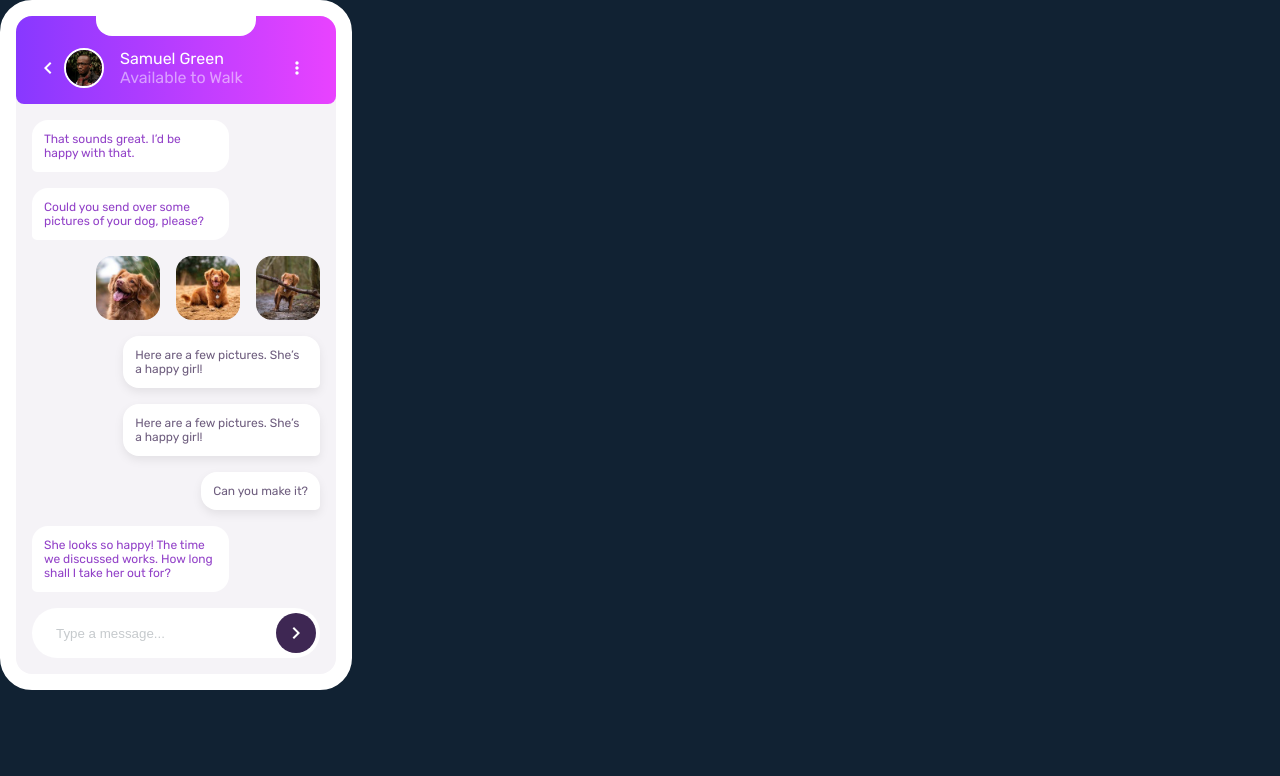
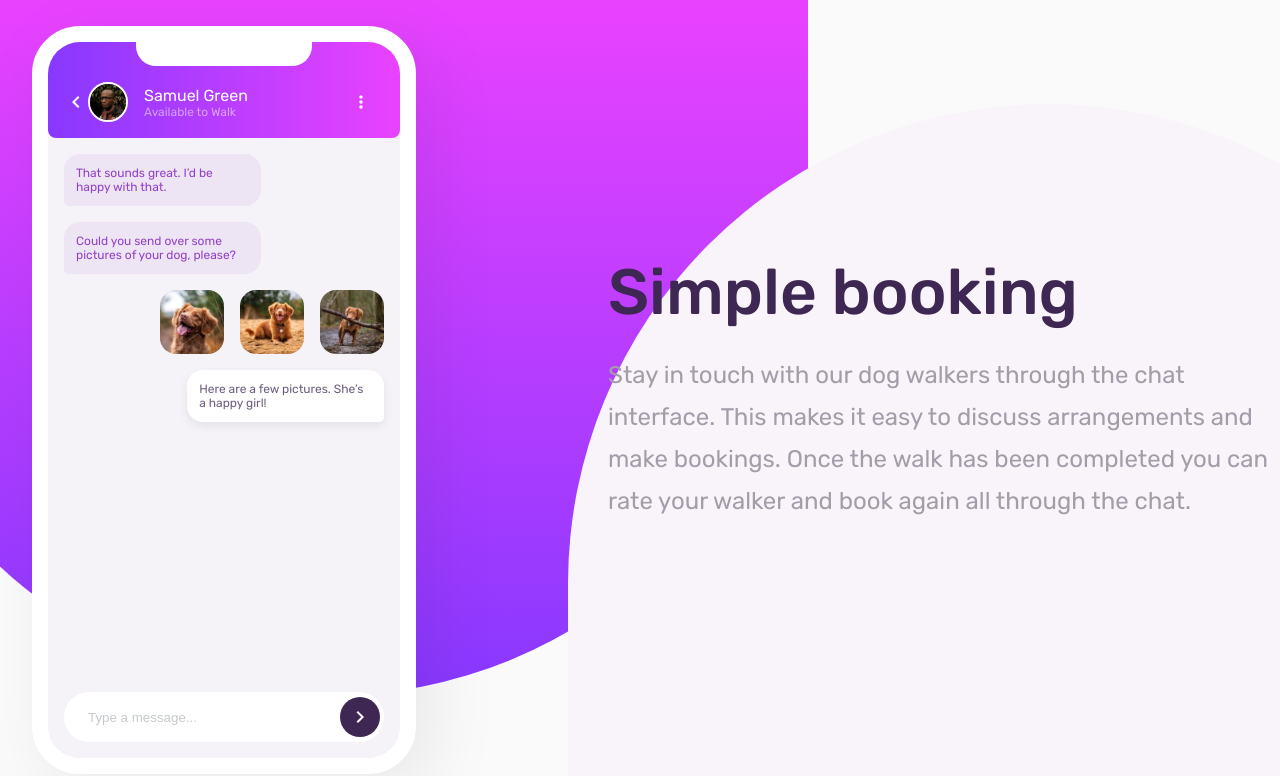
Before and after one commit to Andrew-Neely-82/fe-chat-app-css-illustration, a React (Vite) app: page / in a window 1280 px wide. Shown: the top 776 px of the page. Built offline with nearby package versions, Linux system fonts and the light colour scheme.

Commit message:
desktop version complete

```diff
--- a/src/App.jsx
+++ b/src/App.jsx
@@ -3,9 +3,15 @@ import "./App.scss";
 
 function App() {
   return (
-    <>
-      <Phone />
-    </>
+    <main>
+      <section className="phone-section">
+        <Phone />
+      </section>
+      <section className="hero">
+        <h1 className="title">Simple booking</h1>
+        <p className="summary">Stay in touch with our dog walkers through the chat interface. This makes it easy to discuss arrangements and make bookings. Once the walk has been completed you can rate your walker and book again all through the chat.</p>
+      </section>
+    </main>
   );
 }
 
--- a/src/App.scss
+++ b/src/App.scss
@@ -21,7 +21,7 @@ $colors: (
 
 body {
   margin: 0;
-  background-color: #123;
+  background: #fafafa;
   font-family: "Rubik", sans-serif;
   font-optical-sizing: auto;
   font-style: normal;
@@ -32,17 +32,62 @@ body {
   color: map-get($colors, placeholder);
 }
 
+main {
+  position: relative;
+  display: grid;
+  grid-template-columns: repeat(2, 1fr);
+  height: 100dvh;
+  overflow: hidden;
+
+  $blob-width: 60rem;
+  $blob-lateral: -9.5rem;
+
+  &::before,
+  &::after {
+    content: "";
+    position: absolute;
+    z-index: -10;
+    width: $blob-width;
+    height: 87dvh;
+  }
+
+  &::before {
+    top: 0;
+    left: $blob-lateral;
+    @include backgroundGradient(0deg);
+    border-radius: 0 0 50rem 50rem;
+  }
+
+  &::after {
+    bottom: 0;
+    right: calc($blob-lateral + $blob-lateral + 3.5rem);
+    background: #f9f4fa;
+    border-radius: 100rem 100rem 0 0;
+  }
+}
+
+.phone-section {
+  display: grid;
+  place-content: center;
+  justify-content: end;
+  margin-right: 12rem;
+}
+
 .phone {
+  display: grid;
+  place-items: center;
   background: white;
   border: 1rem solid white;
-  border-radius: 2rem;
-  width: 20rem;
+  border-radius: 3rem;
+  width: 22rem;
+  height: fit-content;
+  filter: drop-shadow(1rem 1rem 2rem #00000012);
 
   .phone-screen {
     display: flex;
     flex-direction: column;
     position: relative;
-    border-radius: 1rem;
+    border-radius: 2rem;
     overflow: hidden;
     background-color: map-get($colors, background);
     width: 100%;
@@ -54,8 +99,8 @@ body {
       right: 25%;
       background: white;
       width: 50%;
-      height: 1.25rem;
-      border-radius: 0 0 1rem 1rem;
+      height: 1.5rem;
+      border-radius: 0 0 1.25rem 1.25rem;
     }
 
     .contact-header {
@@ -64,7 +109,7 @@ body {
       align-items: center;
       color: white;
       @include backgroundGradient(90deg);
-      padding-top: 1rem;
+      padding-top: 1.5rem;
       border-radius: 0 0 0.5rem 0.5rem;
 
       .contact-info-container {
@@ -77,6 +122,22 @@ body {
           border-radius: 100dvw;
           width: 2.25rem;
         }
+
+        .container-name-status {
+          display: grid;
+          grid-template-columns: repeat(1, 1fr);
+          margin-left: 1rem;
+
+          .contact-status {
+            opacity: 0.5;
+            font-size: 12px;
+          }
+        }
+      }
+
+      .more-section {
+        display: flex;
+        justify-content: center;
       }
     }
 
@@ -91,7 +152,7 @@ body {
         gap: 1rem;
 
         .received-message {
-          background: white;
+          background: #ede4f4;
           color: map-get($colors, sender);
           border-bottom-left-radius: 0.3rem !important;
         }
@@ -128,6 +189,47 @@ body {
           }
         }
       }
+
+      .services-container {
+        display: flex;
+        flex-direction: column;
+        align-items: flex-start;
+        gap: 1rem;
+        margin-top: 1rem;
+
+        .services-bubble {
+          display: flex;
+          justify-content: space-between;
+          align-items: center;
+          color: white;
+          @include backgroundGradient(270deg);
+          border-radius: 0.75rem;
+          border-bottom-left-radius: 0.25rem;
+          padding: 0.75rem;
+          width: 70%;
+
+          div {
+            display: flex;
+            align-items: center;
+            align-content: center;
+            font-size: 12px;
+
+            input {
+              margin: 0;
+            }
+
+            label {
+              padding-inline: 0.5rem;
+              font-size: 12px;
+            }
+          }
+
+          span {
+            font-weight: 600;
+            padding-inline: 1rem;
+          }
+        }
+      }
     }
 
     .message-box {
@@ -137,6 +239,8 @@ body {
       align-items: center;
       width: calc(100% - 2rem);
       padding: 1rem;
+      z-index: 10;
+      background: map-get($colors, background);
 
       input {
         width: 100%;
@@ -171,21 +275,78 @@ body {
   }
 }
 
-.container-name-status {
+.hero {
   display: grid;
-  grid-template-columns: repeat(1, 1fr);
-  margin-left: 1rem;
+  place-content: center;
+  align-items: start;
+  justify-content: start;
 
-  .contact-status {
-    opacity: 0.5;
+  .title {
+    font-size: 4rem;
+    font-weight: 500;
+    color: map-get($colors, heading);
+    margin: 0;
+  }
+
+  .summary {
+    color: map-get($colors, paragraph);
+    width: 42rem;
+    font-size: 1.5rem;
+    line-height: 1.75;
   }
 }
 
 .received-message,
 .sent-message {
-  max-width: 60%;
+  max-width: 54%;
   border-radius: 1rem;
   font-size: 12px;
   padding: 0.75rem;
   margin: 0;
 }
+
+.MuiSvgIcon-root,
+input[type="radio"] {
+  cursor: pointer;
+
+  &:hover {
+    transition: 250ms ease all;
+    scale: 1.1;
+  }
+}
+
+.slide-top1 {
+  animation: slide-top 0.5s cubic-bezier(0.25, 0.46, 0.45, 0.94) both;
+  animation-delay: 1s;
+}
+
+.slide-top2 {
+  animation: slide-top 0.5s cubic-bezier(0.25, 0.46, 0.45, 0.94) both;
+  animation-delay: 2s;
+}
+
+.slide-top3 {
+  animation: slide-top 0.5s cubic-bezier(0.25, 0.46, 0.45, 0.94) both;
+  animation-delay: 4s;
+}
+
+.slide-top4 {
+  animation: slide-top 0.5s cubic-bezier(0.25, 0.46, 0.45, 0.94) both;
+  animation-delay: 6s;
+}
+
+.slide-top5 {
+  animation: slide-top 0.5s cubic-bezier(0.25, 0.46, 0.45, 0.94) both;
+  animation-delay: 8s;
+}
+
+
+
+@keyframes slide-top {
+  0% {
+    transform: translateY(1000px);
+  }
+  100% {
+    transform: translateY(0);
+  }
+}
--- a/src/components/phone/Body.jsx
+++ b/src/components/phone/Body.jsx
@@ -2,12 +2,28 @@ import { phoneData } from "../../data/data";
 import PropTypes from "prop-types";
 
 const Body = () => {
-  const ReceivedMessage = ({ message }) => <p className="received-message">{message}</p>;
-  const SentMessage = ({ message }) => <p className="sent-message">{message}</p>;
+  const ReceivedMessage = ({ message, className }) => <p className={`received-message ${className}`}>{message}</p>;
+
+  const SentMessage = ({ message, className }) => <p className={`sent-message ${className}`}>{message}</p>;
+
   const SentImages = ({ data }) => (
-    <div className="sent-images">
+    <div className="sent-images slide-top3">
       {data[0].conversation.images.map((img, key) => (
         <img src={img} alt={img} key={key} />
+      ))}
+    </div>
+  );
+
+  const ServicesMessage = ({ data }) => (
+    <div className="services-container slide-top5">
+      {data.services.map((service, key) => (
+        <div className="services-bubble" key={key}>
+          <div>
+            <input className="radio-btn" type="radio" name={service.service} />
+            <label htmlFor={service.service}>{service.service}</label>
+          </div>
+          <span>{service.price}</span>
+        </div>
       ))}
     </div>
   );
@@ -15,22 +31,23 @@ const Body = () => {
   ReceivedMessage.propTypes = { message: PropTypes.any.isRequired };
   SentMessage.propTypes = { message: PropTypes.any.isRequired };
   SentImages.propTypes = { data: PropTypes.any };
+  ServicesMessage.propTypes = { data: PropTypes.any.isRequired };
 
   return (
     <div className="phone-body">
       <div className="received-messages-container">
-        <ReceivedMessage message={phoneData[0].conversation.sender[0][0]} />
-        <ReceivedMessage message={phoneData[0].conversation.sender[0][1]} />
+        <ReceivedMessage className={"slide-top1"} message={phoneData[0].conversation.sender[0][0]} />
+        <ReceivedMessage className={"slide-top2"} message={phoneData[0].conversation.sender[0][1]} />
       </div>
       <div className="sent-messages-container">
         <SentImages data={phoneData} />
-        <SentMessage message={phoneData[0].conversation.recipient[0]} />
-        <SentMessage message={phoneData[0].conversation.recipient[0]} />
-        <SentMessage message={phoneData[0].conversation.recipient[1]} />
+        <SentMessage className={"slide-top3"} message={phoneData[0].conversation.recipient[0]} />
+        <SentMessage className={`slide-top4`} message={phoneData[0].conversation.recipient[1]} />
       </div>
       <div className="received-messages-container">
-        <ReceivedMessage message={phoneData[0].conversation.sender[1]} />
+        <ReceivedMessage className={'slide-top5'} message={phoneData[0].conversation.sender[1]} />
       </div>
+      <ServicesMessage data={phoneData[0]} />
     </div>
   );
 };
--- a/src/components/phone/Header.jsx
+++ b/src/components/phone/Header.jsx
@@ -1,28 +1,24 @@
 import KeyboardArrowLeftIcon from "@mui/icons-material/KeyboardArrowLeft";
 import MoreVertIcon from "@mui/icons-material/MoreVert";
 import Avatar from "../../assets/avatar.jpg";
-import { Button } from "@mui/material";
 import PropTypes from "prop-types";
 
 const Header = ({ data }) => {
   Header.propTypes = { data: PropTypes.object.isRequired };
 
-  const styling = { sx: { display: "flex", justifyContent: "center", alignItems: "center", width: "1rem !important", minWidth: 0, color: "white", borderRadius: "100%", p: 1, px: "1rem", m: 0 } };
-
   return (
     <div className="contact-header">
       <div className="contact-info-container">
-        <Button variant="text" className="btn" {...styling}>
-          <KeyboardArrowLeftIcon />
-        </Button>
-
+        <KeyboardArrowLeftIcon />
         <img src={Avatar} alt="Samuel Green" />
         <div className="container-name-status">
           <span className="contact-name">{data[0].sender}</span>
           <span className="contact-status">{data[0].status}</span>
         </div>
       </div>
-      <MoreVertIcon fontSize="small" />
+      <div className="more-section">
+        <MoreVertIcon fontSize="small" />
+      </div>
     </div>
   );
 };
--- a/src/data/data.js
+++ b/src/data/data.js
@@ -11,5 +11,9 @@ export const phoneData = [
       images: [dog1, dog2, dog3],
       recipient: ["Here are a few pictures. She’s a happy girl!", "Can you make it?"],
     },
+    services: [
+      { service: "30 minute walk", price: "$29" },
+      { service: "1 hour walk", price: "$49" },
+    ],
   },
 ];
```
